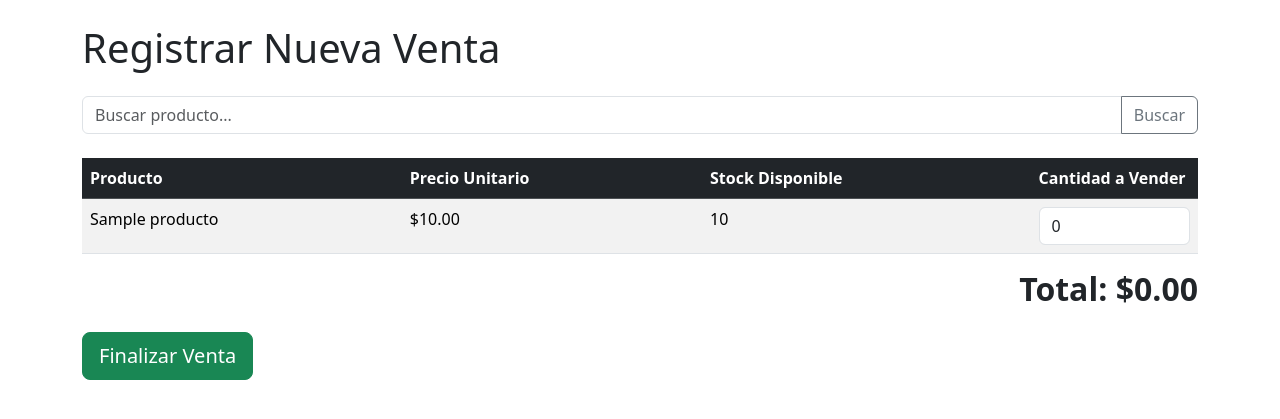
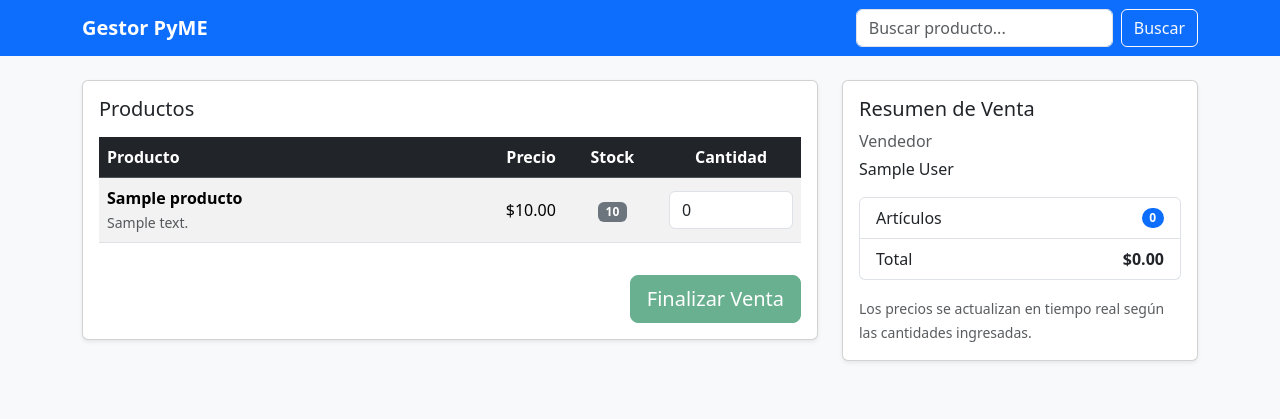
Before and after one commit to Ferxxo-sar/gestor-pyme, a Django app: page / in a window 1280 px wide. Shown: the top 419 px of the page. Run offline with Django 5.2, Linux system fonts and the light colour scheme; tables that the repository leaves empty hold one stand-in row (values such as "Sample post").

Commit message:
fix(templates): nuevo estilo plantilla ventas

```diff
--- a/templates/gestor_pyme/nueva_venta.html
+++ b/templates/gestor_pyme/nueva_venta.html
@@ -6,17 +6,33 @@
     <title>Nueva Venta - Gestor PyME</title>
 
     <link href="https://cdn.jsdelivr.net/npm/bootstrap@5.3.3/dist/css/bootstrap.min.css" rel="stylesheet">
+    <style>
+        body { background: #f8f9fa; }
+        .product-row td:first-child { min-width: 220px; }
+        .low-stock { font-weight:700; }
+        .table-fixed thead { position: sticky; top: 0; z-index: 1; }
+        .price { white-space: nowrap; }
+        .summary-card { position: sticky; top: 1rem; }
+    </style>
 </head>
-<body class="container mt-4">
+<body>
+<nav class="navbar navbar-expand-lg navbar-dark bg-primary mb-4">
+  <div class="container">
+    <a class="navbar-brand fw-bold" href="#">Gestor PyME</a>
+    <div class="collapse navbar-collapse">
+      <form class="ms-auto d-flex" method="GET" action="">
+        <input class="form-control me-2" name="busqueda" type="search" placeholder="Buscar producto..." aria-label="Buscar">
+        <button class="btn btn-outline-light" type="submit">Buscar</button>
+      </form>
+    </div>
+  </div>
+</nav>
 
-    <h1 class="mb-4">Registrar Nueva Venta</h1>
-
+<div class="container">
   {% if messages %}
-        <div class="messages">
+    <div class="mb-3">
       {% for message in messages %}
-                <div class="alert
-                    {% if message.tags == 'success' %}alert-success{% elif message.tags == 'error' %}alert-danger{% else %}alert-warning{% endif %}
-                    alert-dismissible fade show" role="alert">
+        <div class="alert {% if message.tags == 'success' %}alert-success{% elif message.tags == 'error' %}alert-danger{% else %}alert-warning{% endif %} alert-dismissible fade show" role="alert">
           {{ message }}
           <button type="button" class="btn-close" data-bs-dismiss="alert" aria-label="Close"></button>
         </div>
@@ -24,65 +40,149 @@
     </div>
   {% endif %}
 
-    <form method="GET" action="" class="mb-4">
-        <div class="input-group">
-            <input type="text" name="busqueda" class="form-control" placeholder="Buscar producto...">
-            <button class="btn btn-outline-secondary" type="submit">Buscar</button>
-        </div>
-    </form>
+  <div class="row g-4">
+    <div class="col-md-8">
+      <div class="card shadow-sm">
+        <div class="card-body">
+          <h5 class="card-title mb-3">Productos</h5>
 
-    <form method="POST">
+          <form id="venta-form" method="POST" novalidate>
             {% csrf_token %} <input type="hidden" name="vendedor" value="{{ vendedor.id }}">
-
-        <table class="table table-striped table-hover">
+            <div class="table-responsive">
+              <table class="table table-striped table-hover table-fixed align-middle">
                 <thead class="table-dark">
                   <tr>
                     <th>Producto</th>
-                    <th>Precio Unitario</th>
-                    <th>Stock Disponible</th>
-                    <th style="width: 15%;">Cantidad a Vender</th>
+                    <th class="text-end">Precio</th>
+                    <th class="text-center">Stock</th>
+                    <th class="text-center" style="width: 140px;">Cantidad</th>
                   </tr>
                 </thead>
                 <tbody>
                   {% for producto in productos %}
+                  <tr class="product-row">
+                    <td>
+                      <div class="d-flex align-items-center">
+                        <!-- opcional: <img src="{{ producto.imagen_url }}" class="me-3 rounded" style="width:48px; height:48px; object-fit:cover;"> -->
+                        <div>
+                          <div class="fw-semibold">{{ producto.nombre }}</div>
+                          {% if producto.descripcion %}<small class="text-muted">{{ producto.descripcion }}</small>{% endif %}
+                        </div>
+                      </div>
+                    </td>
+                    <td class="text-end price">${{ producto.precio_venta|floatformat:2 }}</td>
+                    <td class="text-center">
+                      {% if producto.stock <= 5 %}
+                        <span class="badge bg-danger low-stock">{{ producto.stock }} disponible</span>
+                      {% else %}
+                        <span class="badge bg-secondary">{{ producto.stock }}</span>
+                      {% endif %}
+                    </td>
+                    <td class="text-center">
+                      <input type="number" name="cantidad_{{ producto.id }}" class="form-control cantidad-input" min="0" max="{{ producto.stock }}" value="0" data-precio="{{ producto.precio_venta|floatformat:2 }}">
+                    </td>
+                  </tr>
+                  {% empty %}
                   <tr>
-                    <td>{{ producto.nombre }}</td>
-                    <td>${{ producto.precio_venta }}</td>
-                    <td>{{ producto.stock }}</td>
-                    <td>
-                        <input type="number" name="cantidad_{{ producto.id }}" class="form-control" min="0" max="{{ producto.stock }}" value="0">
-                    </td>
+                    <td colspan="4" class="text-center text-muted">No hay productos disponibles</td>
                   </tr>
                   {% endfor %}
                 </tbody>
               </table>
-
-        <div class="text-end mt-3">
-            <h2 class="fw-bold">Total: $<span id="total-venta">0.00</span></h2>
             </div>
 
-        <button type="submit" class="btn btn-success btn-lg mt-3">Finalizar Venta</button>
+            <div class="d-flex justify-content-end mt-3">
+              <button type="button" id="finalizar-btn" class="btn btn-success btn-lg" data-bs-toggle="modal" data-bs-target="#confirmModal" disabled>Finalizar Venta</button>
+            </div>
+
+            <!-- Confirmación modal -->
+            <div class="modal fade" id="confirmModal" tabindex="-1" aria-hidden="true">
+              <div class="modal-dialog modal-dialog-centered">
+                <div class="modal-content">
+                  <div class="modal-header">
+                    <h5 class="modal-title">Confirmar venta</h5>
+                    <button type="button" class="btn-close" data-bs-dismiss="modal" aria-label="Cerrar"></button>
+                  </div>
+                  <div class="modal-body">
+                    <p>Está a punto de registrar una venta por <strong>$<span id="modal-total">0.00</span></strong>.</p>
+                    <p class="mb-0 text-muted">Revise cantidades y stock antes de confirmar.</p>
+                  </div>
+                  <div class="modal-footer">
+                    <button type="button" class="btn btn-secondary" data-bs-dismiss="modal">Cancelar</button>
+                    <button type="submit" class="btn btn-primary">Confirmar y guardar</button>
+                  </div>
+                </div>
+              </div>
+            </div>
           </form>
+
+        </div>
+      </div>
+    </div>
+
+    <div class="col-md-4">
+      <div class="card shadow-sm summary-card">
+        <div class="card-body">
+          <h5 class="card-title">Resumen de Venta</h5>
+          <p class="mb-1 text-muted">Vendedor</p>
+          <div class="mb-3">{{ vendedor.get_full_name|default:vendedor.username }}</div>
+
+          <ul class="list-group mb-3" id="lista-resumen">
+            <li class="list-group-item d-flex justify-content-between align-items-center">
+              Artículos
+              <span id="cantidad-total" class="badge bg-primary rounded-pill">0</span>
+            </li>
+            <li class="list-group-item d-flex justify-content-between align-items-center">
+              Total
+              <strong>$<span id="total-venta">0.00</span></strong>
+            </li>
+          </ul>
+
+          <small class="text-muted">Los precios se actualizan en tiempo real según las cantidades ingresadas.</small>
+        </div>
+      </div>
+    </div>
+
+  </div>
+</div>
 
 <script src="https://cdn.jsdelivr.net/npm/bootstrap@5.3.3/dist/js/bootstrap.bundle.min.js"></script>
 <script>
-        const cantidadInputs = document.querySelectorAll('input[name^="cantidad_"]');
-        const totalVentaSpan = document.getElementById('total-venta');
+  const cantidadInputs = document.querySelectorAll('.cantidad-input');
+  const totalSpan = document.getElementById('total-venta');
+  const cantidadBadge = document.getElementById('cantidad-total');
+  const finalizarBtn = document.getElementById('finalizar-btn');
+  const modalTotal = document.getElementById('modal-total');
 
   function calcularTotal() {
     let total = 0;
+    let items = 0;
     cantidadInputs.forEach(input => {
-                const cantidad = parseInt(input.value) || 0;
-                const fila = input.closest('tr');
-                const precioTexto = fila.cells[1].innerText.replace('$', '');
-                const precio = parseFloat(precioTexto) || 0;
+      const cantidad = parseInt(input.value, 10) || 0;
+      const precio = parseFloat(input.dataset.precio) || 0;
+      if (cantidad > 0) items += cantidad;
       total += cantidad * precio;
     });
-            totalVentaSpan.innerText = total.toFixed(2);
+    totalSpan.innerText = total.toFixed(2);
+    cantidadBadge.innerText = items;
+    modalTotal.innerText = total.toFixed(2);
+    finalizarBtn.disabled = total <= 0;
   }
 
-        cantidadInputs.forEach(input => {
-            input.addEventListener('input', calcularTotal);
+  cantidadInputs.forEach(input => input.addEventListener('input', () => {
+    // garantiza valores válidos
+    const max = parseInt(input.max, 10) || Infinity;
+    if (parseInt(input.value, 10) > max) input.value = max;
+    if (parseInt(input.value, 10) < 0) input.value = 0;
+    calcularTotal();
+  }));
+
+  // inicializa al cargar
+  calcularTotal();
+
+  // Previene el envío accidental por enter (opcional)
+  document.getElementById('venta-form').addEventListener('keydown', (e) => {
+    if (e.key === 'Enter' && e.target.tagName === 'INPUT') e.preventDefault();
   });
 </script>
 </body>
```
Lines whose indentation alone changed are shown as unchanged.
